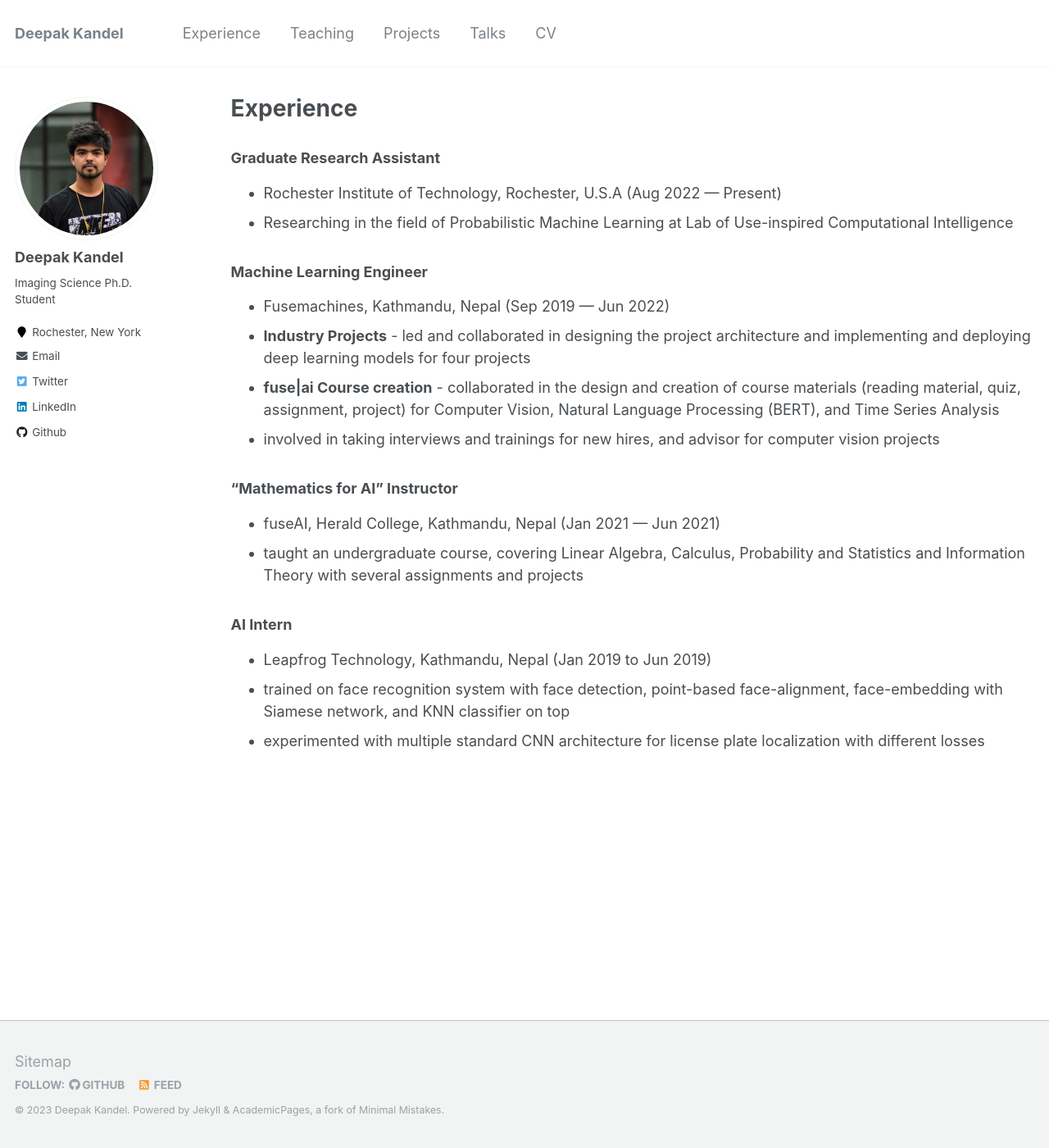
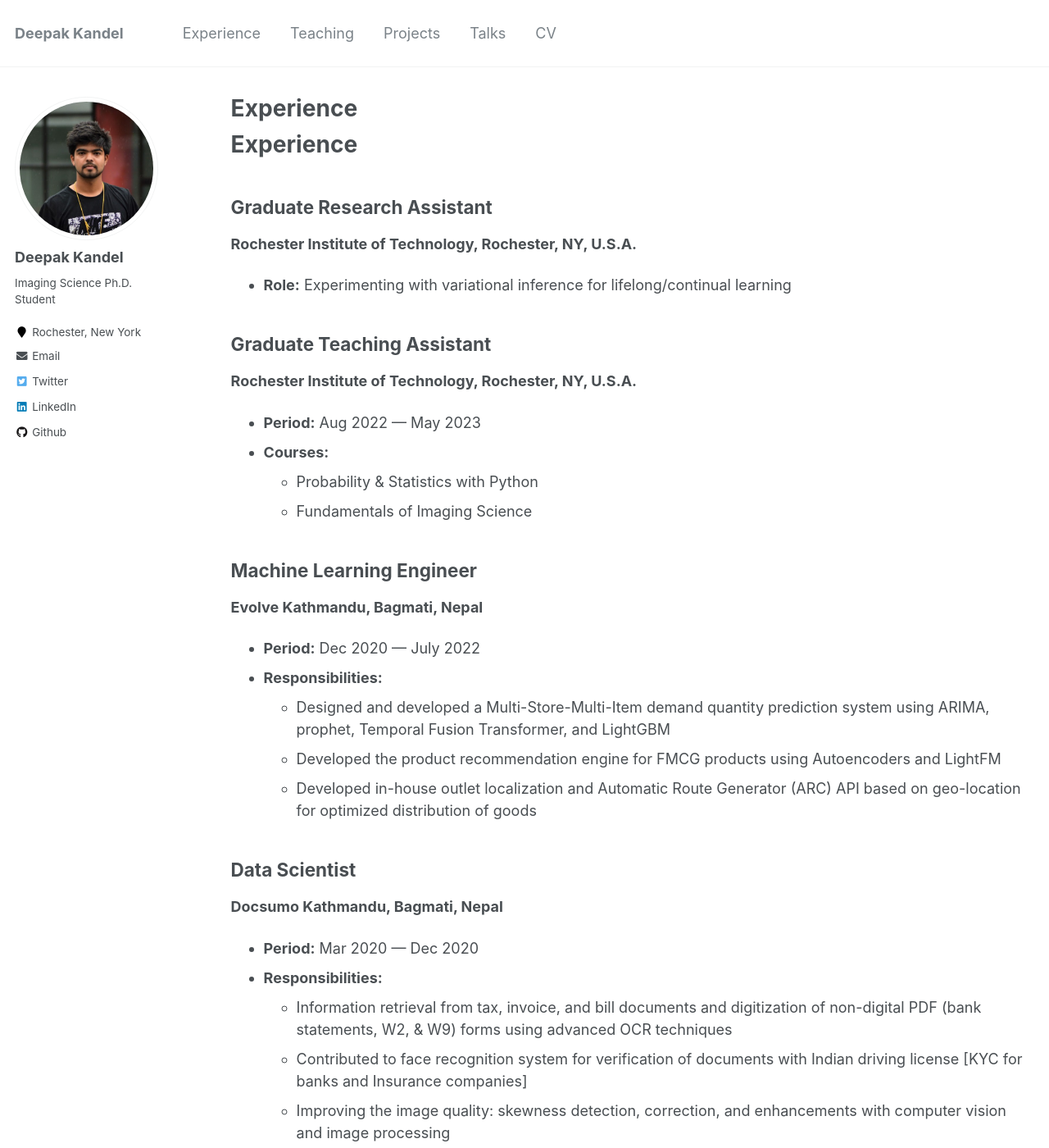
Before and after one commit to kandeldeepak46/kandeldeepak46.github.io, a Jekyll site: the page built from _pages/experience.md, in a window 1280 px wide and 1400 px high. Shown: the whole window at 82% size. Built offline with Jekyll 4.4.1, drawn with Linux system fonts in a browser that asks for light colours; some of the changed text lies outside the part shown.

Commit message:
initial commit

```diff
--- a/_pages/experience.md
+++ b/_pages/experience.md
@@ -5,24 +5,36 @@ permalink: /experience/
 author_profile: true
 ---
 
-### Graduate Research Assistant
-  * Rochester Institute of Technology, Rochester, U.S.A (Aug 2022 — Present)
-  * Researching in the field of Probabilistic Machine Learning at Lab of Use-inspired Computational Intelligence
+# Experience
 
-### Machine Learning Engineer
-  * Fusemachines, Kathmandu, Nepal (Sep 2019 — Jun 2022)
-  * **Industry Projects** - led and collaborated in designing the project architecture and implementing and deploying
-  deep learning models for four projects
-  * **fuse|ai Course creation** - collaborated in the design and creation of course materials (reading material, quiz,
-  assignment, project) for Computer Vision, Natural Language Processing (BERT), and Time Series Analysis
-  * involved in taking interviews and trainings for new hires, and advisor for computer vision projects
+## Graduate Research Assistant
+**Rochester Institute of Technology, Rochester, NY, U.S.A.**
 
-### "Mathematics for AI" Instructor
-  * fuseAI, Herald College, Kathmandu, Nepal (Jan 2021 — Jun 2021)
-  * taught an undergraduate course, covering Linear Algebra, Calculus, Probability and Statistics and Information Theory with several assignments and projects
+- **Role:** Experimenting with variational inference for lifelong/continual learning
 
-### AI Intern
-  * Leapfrog Technology, Kathmandu, Nepal (Jan 2019 to Jun 2019)
-  * trained on face recognition system with face detection, point-based face-alignment, face-embedding with Siamese network,
-  and KNN classifier on top
-  * experimented with multiple standard CNN architecture for license plate localization with different losses
+## Graduate Teaching Assistant
+**Rochester Institute of Technology, Rochester, NY, U.S.A.**
+
+- **Period:** Aug 2022 — May 2023
+- **Courses:**
+  - Probability & Statistics with Python
+  - Fundamentals of Imaging Science
+
+## Machine Learning Engineer
+**Evolve Kathmandu, Bagmati, Nepal**
+
+- **Period:** Dec 2020 — July 2022
+- **Responsibilities:**
+  - Designed and developed a Multi-Store-Multi-Item demand quantity prediction system using ARIMA, prophet, Temporal Fusion Transformer, and LightGBM
+  - Developed the product recommendation engine for FMCG products using Autoencoders and LightFM
+  - Developed in-house outlet localization and Automatic Route Generator (ARC) API based on geo-location for optimized distribution of goods
+
+## Data Scientist
+**Docsumo Kathmandu, Bagmati, Nepal**
+
+- **Period:** Mar 2020 — Dec 2020
+- **Responsibilities:**
+  - Information retrieval from tax, invoice, and bill documents and digitization of non-digital PDF (bank statements, W2, & W9) forms using advanced OCR techniques
+  - Contributed to face recognition system for verification of documents with Indian driving license [KYC for banks and Insurance companies]
+  - Improving the image quality: skewness detection, correction, and enhancements with computer vision and image processing
+  - Developed and deployed the AI applications in Google Cloud Platforms
```
